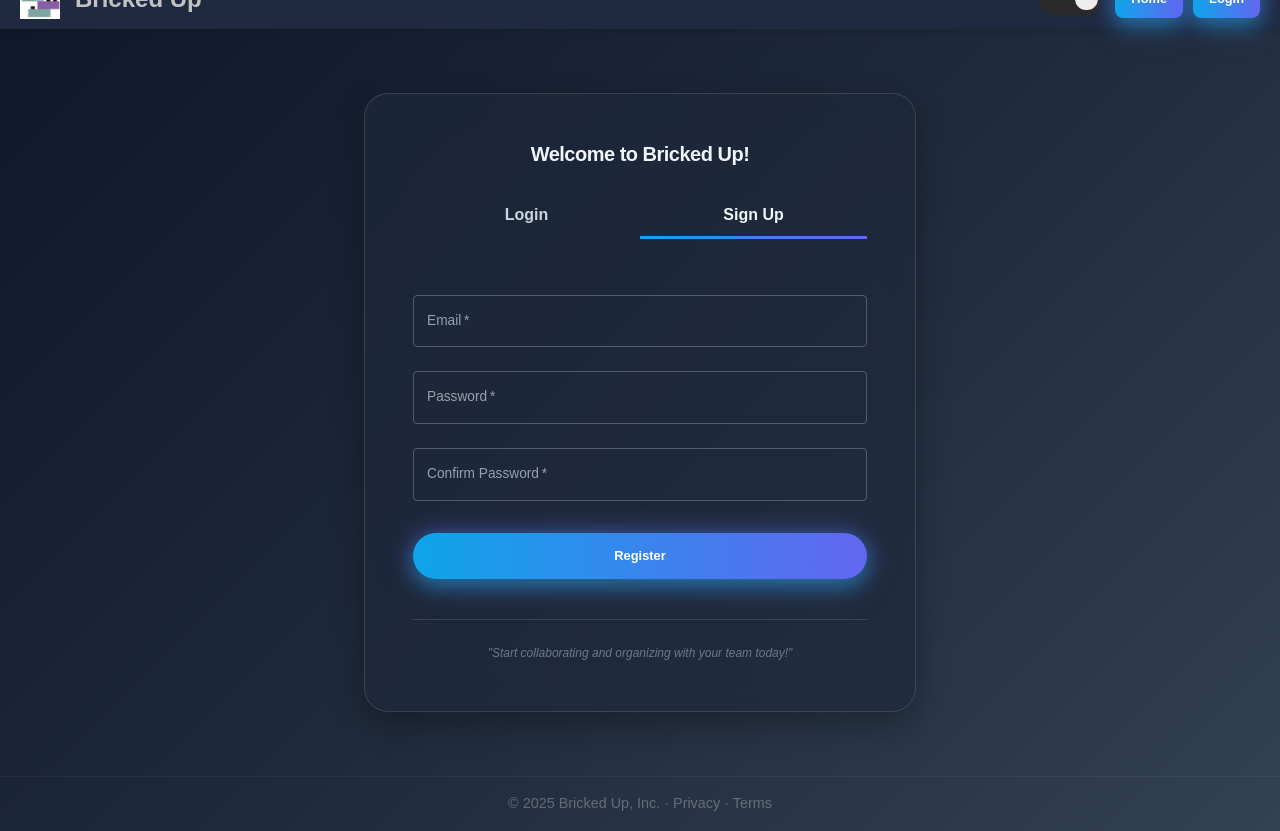
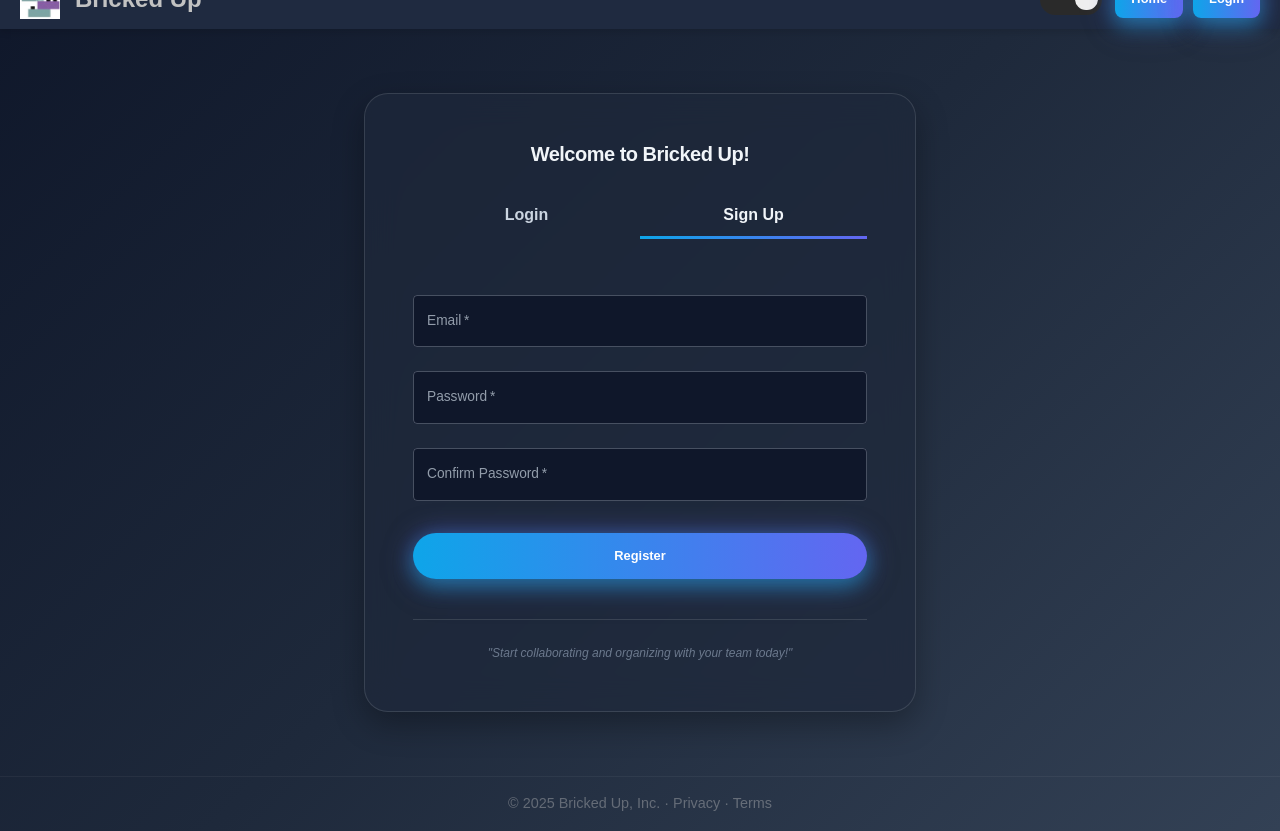
Before and after one commit to bricked-up/Frontend, a React (Create React App) app: page /login in a window 1280 px wide. Both pictures are taken after a click on the tab "Sign Up". Built offline with nearby package versions, Linux system fonts and the light colour scheme.

Commit message:
Inverted colors

```diff
--- a/src/pages/Login.tsx
+++ b/src/pages/Login.tsx
@@ -139,6 +139,35 @@ const Login = () => {
     }
   };
 
+  // Inverted text field styling for both light and dark modes
+  const textFieldSx = {
+    '& .MuiOutlinedInput-root': {
+      backgroundColor: isDark ? '#0f172a' : '#f1f5f9',
+      color: isDark ? '#f1f5f9' : '#0f172a',
+      '& fieldset': {
+        borderColor: isDark ? 'rgba(203, 213, 225, 0.3)' : 'rgba(15, 23, 42, 0.2)',
+      },
+      '&:hover fieldset': {
+        borderColor: isDark ? 'rgba(203, 213, 225, 0.5)' : 'rgba(15, 23, 42, 0.3)',
+      },
+      '&.Mui-focused fieldset': {
+        borderColor: isDark ? '#60a5fa' : '#2563eb',
+      },
+    },
+    '& .MuiInputLabel-root': {
+      color: isDark ? 'rgba(203, 213, 225, 0.7)' : 'rgba(15, 23, 42, 0.7)',
+    },
+    '& .MuiInputLabel-root.Mui-focused': {
+      color: isDark ? '#60a5fa' : '#2563eb',
+    },
+    '& .MuiInputBase-input': {
+      '&::placeholder': {
+        color: isDark ? 'rgba(203, 213, 225, 0.5)' : 'rgba(15, 23, 42, 0.5)',
+        opacity: 1,
+      },
+    },
+  };
+
   return (
     <Box
       sx={{
@@ -253,19 +282,7 @@ const Login = () => {
                   margin="normal"
                   value={account}
                   onChange={(e) => setAccount(e.target.value)}
-                  sx={{
-                    '& .MuiOutlinedInput-root': {
-                      '& fieldset': {
-                        borderColor: isDark ? 'rgba(203, 213, 225, 0.3)' : 'rgba(15, 23, 42, 0.2)',
-                      },
-                      '&:hover fieldset': {
-                        borderColor: isDark ? 'rgba(203, 213, 225, 0.5)' : 'rgba(15, 23, 42, 0.3)',
-                      },
-                    },
-                    '& .MuiInputLabel-root': {
-                      color: isDark ? 'rgba(203, 213, 225, 0.7)' : 'rgba(15, 23, 42, 0.7)',
-                    },
-                  }}
+                  sx={textFieldSx}
                 />
                 <TextField
                   fullWidth
@@ -277,19 +294,7 @@ const Login = () => {
                   margin="normal"
                   value={password}
                   onChange={(e) => setPassword(e.target.value)}
-                  sx={{
-                    '& .MuiOutlinedInput-root': {
-                      '& fieldset': {
-                        borderColor: isDark ? 'rgba(203, 213, 225, 0.3)' : 'rgba(15, 23, 42, 0.2)',
-                      },
-                      '&:hover fieldset': {
-                        borderColor: isDark ? 'rgba(203, 213, 225, 0.5)' : 'rgba(15, 23, 42, 0.3)',
-                      },
-                    },
-                    '& .MuiInputLabel-root': {
-                      color: isDark ? 'rgba(203, 213, 225, 0.7)' : 'rgba(15, 23, 42, 0.7)',
-                    },
-                  }}
+                  sx={textFieldSx}
                 />
 
                 {/* Forgot Password link - functionality from first file */}
@@ -366,19 +371,7 @@ const Login = () => {
                   margin="normal"
                   value={account}
                   onChange={(e) => setAccount(e.target.value)}
-                  sx={{
-                    '& .MuiOutlinedInput-root': {
-                      '& fieldset': {
-                        borderColor: isDark ? 'rgba(203, 213, 225, 0.3)' : 'rgba(15, 23, 42, 0.2)',
-                      },
-                      '&:hover fieldset': {
-                        borderColor: isDark ? 'rgba(203, 213, 225, 0.5)' : 'rgba(15, 23, 42, 0.3)',
-                      },
-                    },
-                    '& .MuiInputLabel-root': {
-                      color: isDark ? 'rgba(203, 213, 225, 0.7)' : 'rgba(15, 23, 42, 0.7)',
-                    },
-                  }}
+                  sx={textFieldSx}
                 />
                 <TextField
                   fullWidth
@@ -390,19 +383,7 @@ const Login = () => {
                   margin="normal"
                   value={password}
                   onChange={(e) => setPassword(e.target.value)}
-                  sx={{
-                    '& .MuiOutlinedInput-root': {
-                      '& fieldset': {
-                        borderColor: isDark ? 'rgba(203, 213, 225, 0.3)' : 'rgba(15, 23, 42, 0.2)',
-                      },
-                      '&:hover fieldset': {
-                        borderColor: isDark ? 'rgba(203, 213, 225, 0.5)' : 'rgba(15, 23, 42, 0.3)',
-                      },
-                    },
-                    '& .MuiInputLabel-root': {
-                      color: isDark ? 'rgba(203, 213, 225, 0.7)' : 'rgba(15, 23, 42, 0.7)',
-                    },
-                  }}
+                  sx={textFieldSx}
                 />
                 <TextField
                   fullWidth
@@ -417,17 +398,10 @@ const Login = () => {
                   error={registerAttempt && !isValid && password !== confirmpwd}
                   helperText={registerAttempt && password !== confirmpwd ? "Passwords don't match" : ""}
                   sx={{
-                    '& .MuiOutlinedInput-root': {
-                      '& fieldset': {
-                        borderColor: isDark ? 'rgba(203, 213, 225, 0.3)' : 'rgba(15, 23, 42, 0.2)',
-                      },
-                      '&:hover fieldset': {
-                        borderColor: isDark ? 'rgba(203, 213, 225, 0.5)' : 'rgba(15, 23, 42, 0.3)',
-                      },
-                    },
-                    '& .MuiInputLabel-root': {
-                      color: isDark ? 'rgba(203, 213, 225, 0.7)' : 'rgba(15, 23, 42, 0.7)',
-                    },
+                    ...textFieldSx,
+                    '& .MuiFormHelperText-root': {
+                      color: isDark ? '#f87171' : '#ef4444',
+                    }
                   }}
                 />
 
```
